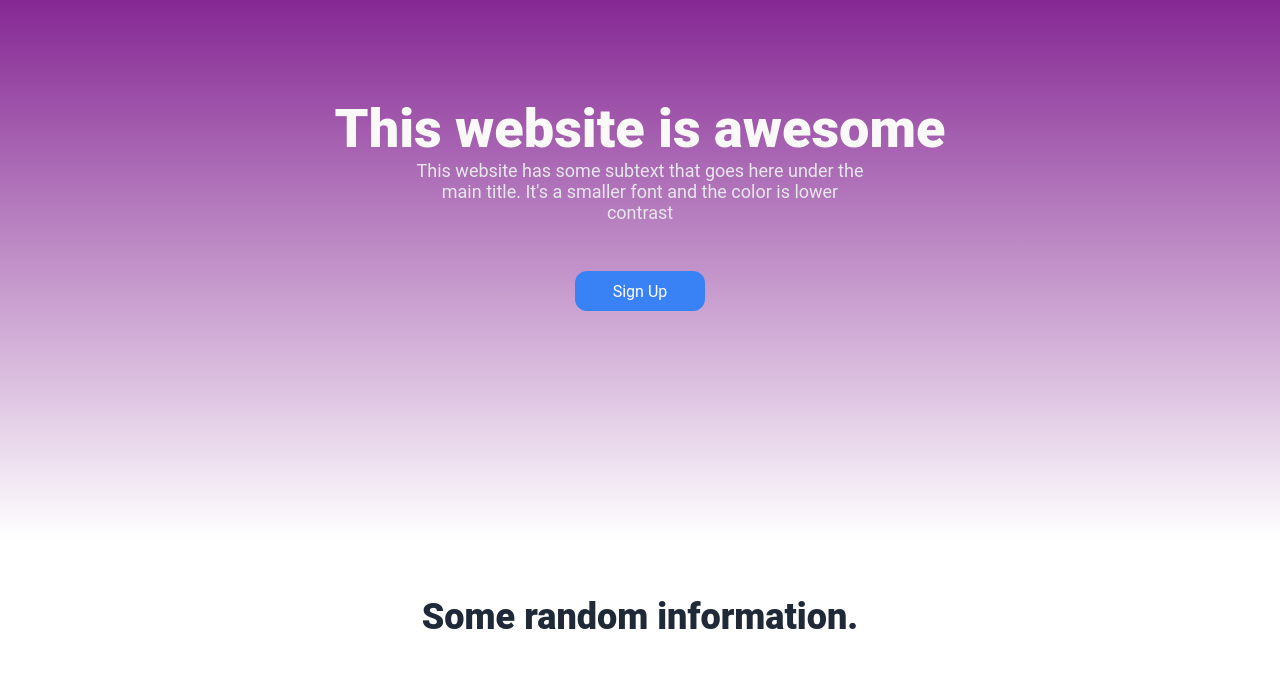
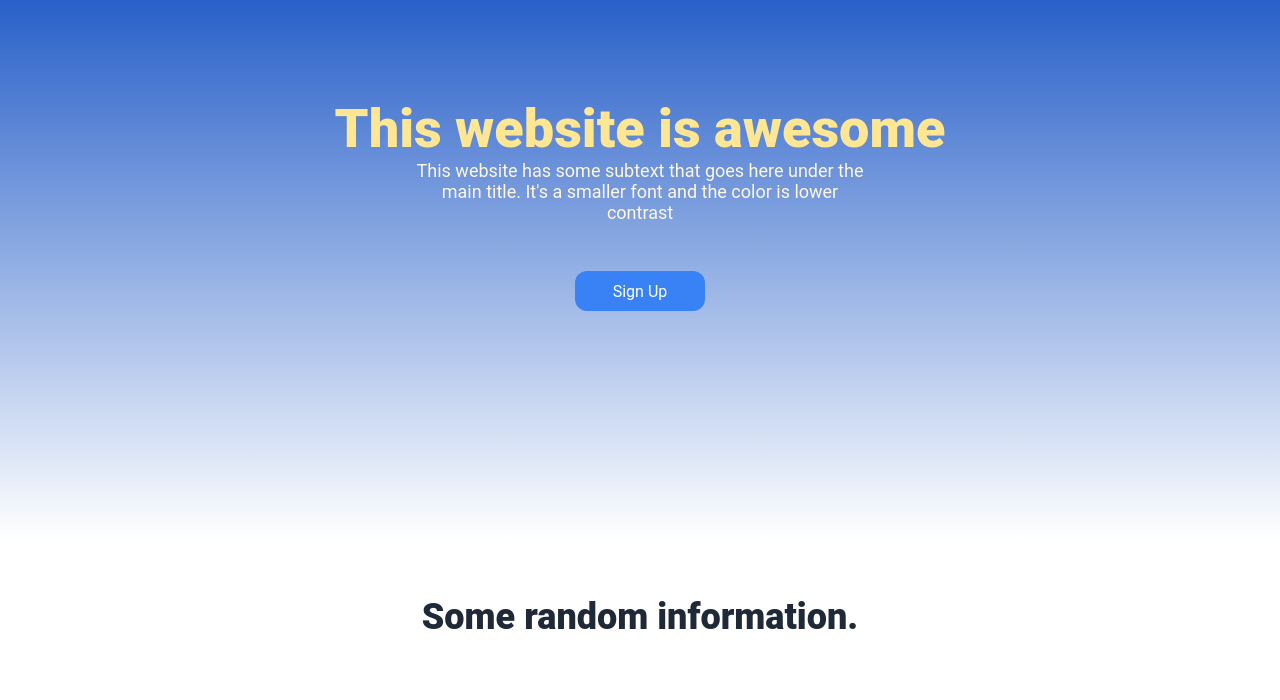
Before and after one commit to DaviLimS/TailorTech-Landing-Page, a plain HTML site: page index.html in a window 1280 px wide. Shown: the part 100-800 px from the top of the page. Drawn offline with Linux system fonts and the light colour scheme.

Commit message:
feat(style): change the hero color text
Improve the text on the hero field

```diff
--- a/style.css
+++ b/style.css
@@ -9,7 +9,7 @@
 }
 
 .banner {
-    background: linear-gradient(to bottom, #6f0080, white);
+    background: linear-gradient(to bottom, #0143bf, white);
     width: 100%;
     height: 80vh;
 }
@@ -52,13 +52,13 @@
 
 .text_hero p {
     font-size: 18px;
-    color: #E5E7EB;
+    color: #fff7de;
 }
 
 .h1-hero {
     font-size: 54px;
     font-weight: 900;
-    color: #f9faf8;
+    color: #ffe692;
 }
 
 .signup-button {
```
